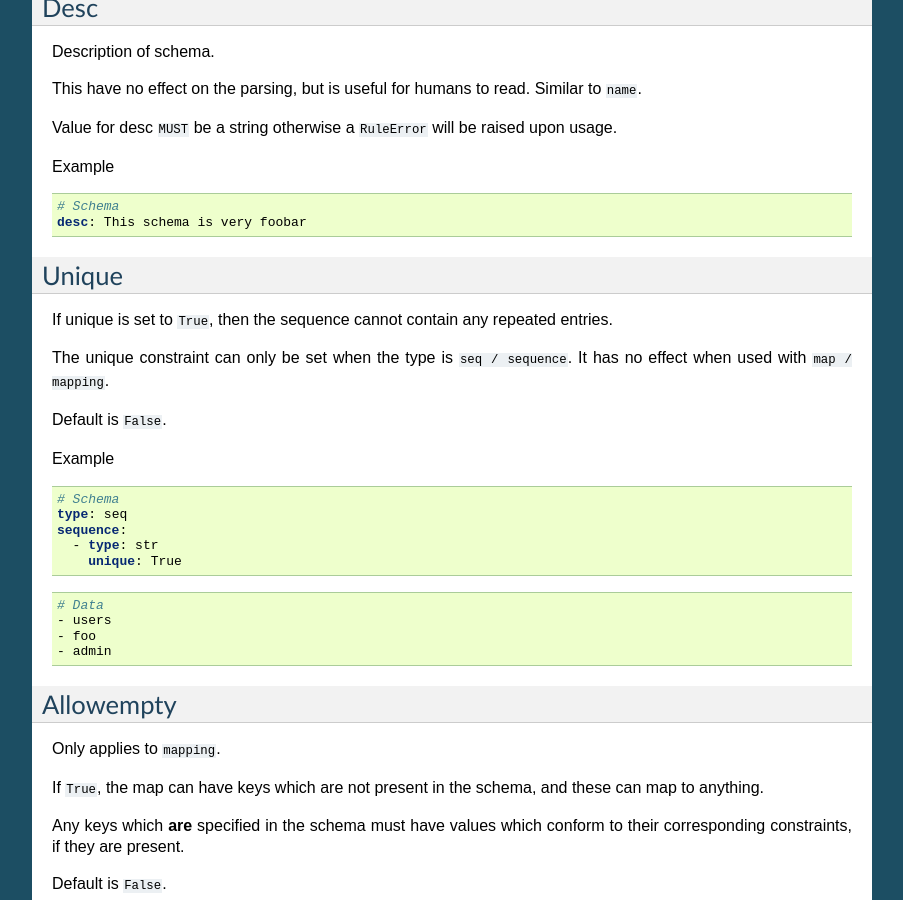
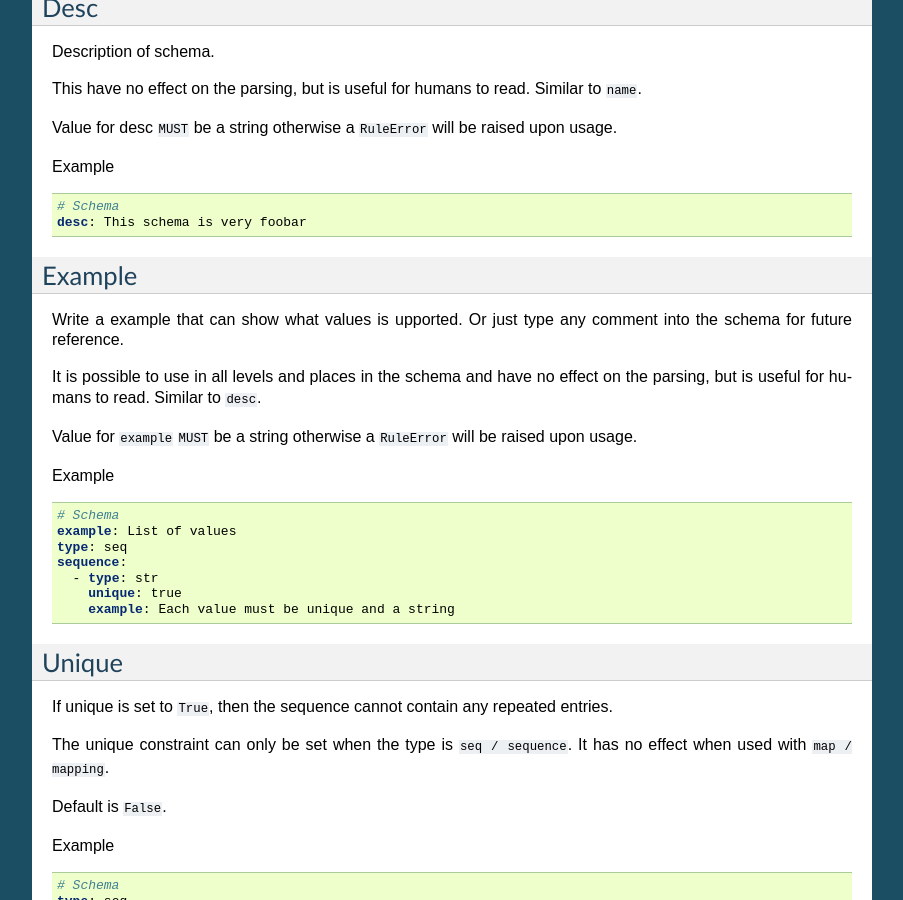
Before and after one commit to Grokzen/pykwalify, a Sphinx documentation site: the page built from docs/validation-rules.rst, in a window 1280 px wide and 900 px high, scrolled down 6948 px. Shown: the whole window, without its empty margins (198-1101 px from the left). Built offline with Sphinx 7.4.7, drawn with Linux system fonts in a browser that asks for light colours.

Commit message:
Add block for example

```diff
--- a/docs/validation-rules.rst
+++ b/docs/validation-rules.rst
@@ -452,6 +452,30 @@ Example
 
 
 
+Example
+-------
+
+Write a example that can show what values is upported. Or just type any comment into the schema for future reference.
+
+It is possible to use in all levels and places in the schema and have no effect on the parsing,
+but is useful for humans to read. Similar to ``desc``.
+
+Value for ``example`` ``MUST`` be a string otherwise a ``RuleError`` will be raised upon usage.
+
+Example
+
+.. code-block:: yaml
+
+    # Schema
+    example: List of values
+    type: seq
+    sequence:
+      - type: str
+        unique: true
+        example: Each value must be unique and a string
+
+
+
 Unique
 ------
 
```
